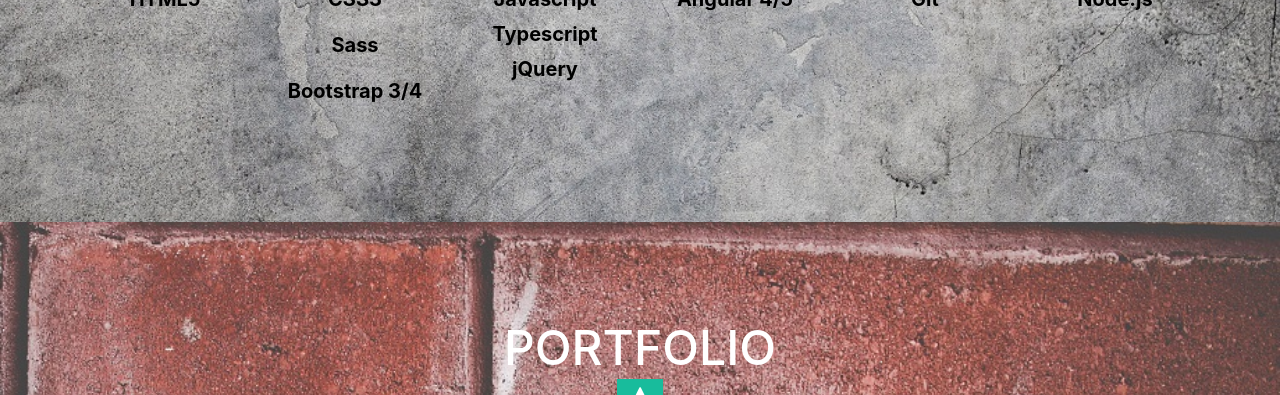
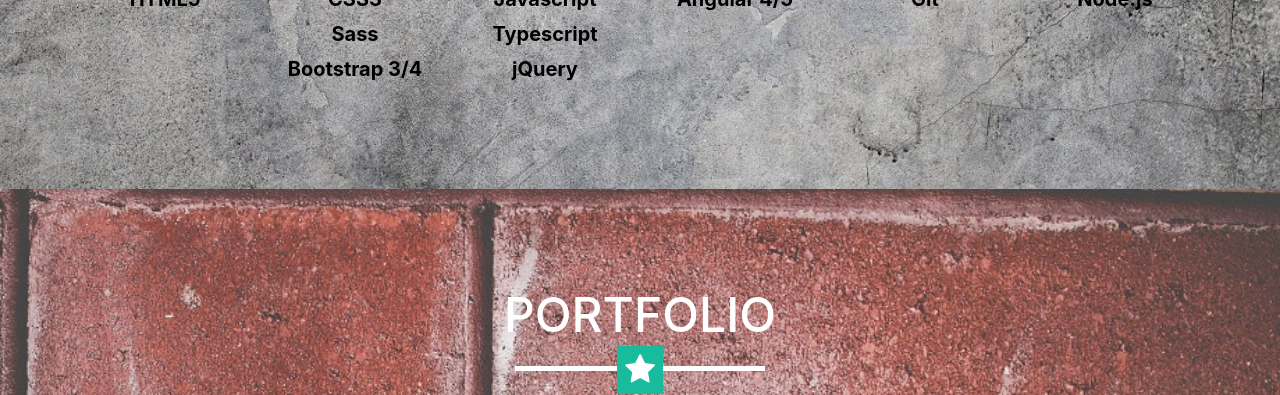
Before and after one commit to aofengen/aofengen.github.io, a website with bundled scripts: page index.html in a window 1280 px wide. Shown: the part 1553-1948 px from the top of the page. Built offline with nearby package versions, Linux system fonts and the light colour scheme.

Commit message:
aaron - portfolio edits

```diff
--- a/index.html
+++ b/index.html
@@ -109,9 +109,11 @@
               </div>
               <div class="col-lg-2">
                 <i class="fab fa-css3 fa-4x"></i>
-                <b><p>CSS3</p></b>
-                <b><p>Sass</p></b>
-                <b><p>Bootstrap 3/4</p></b>
+                <div class="aboutItems">
+                  <b><p>CSS3</p></b>
+                  <b><p>Sass</p></b>
+                  <b><p>Bootstrap 3/4</p></b>
+                </div>
               </div>
               <div class="col-lg-2">
                 <i class="fab fa-js fa-4x"></i>
@@ -233,7 +235,7 @@
               </div>
               <img class="img-fluid" src="img/portfolio/cat_thumb.png" alt="">
             </a>
-          </div> <-->
+          </div> -->
         </div>
       </div>
     </section>
```
